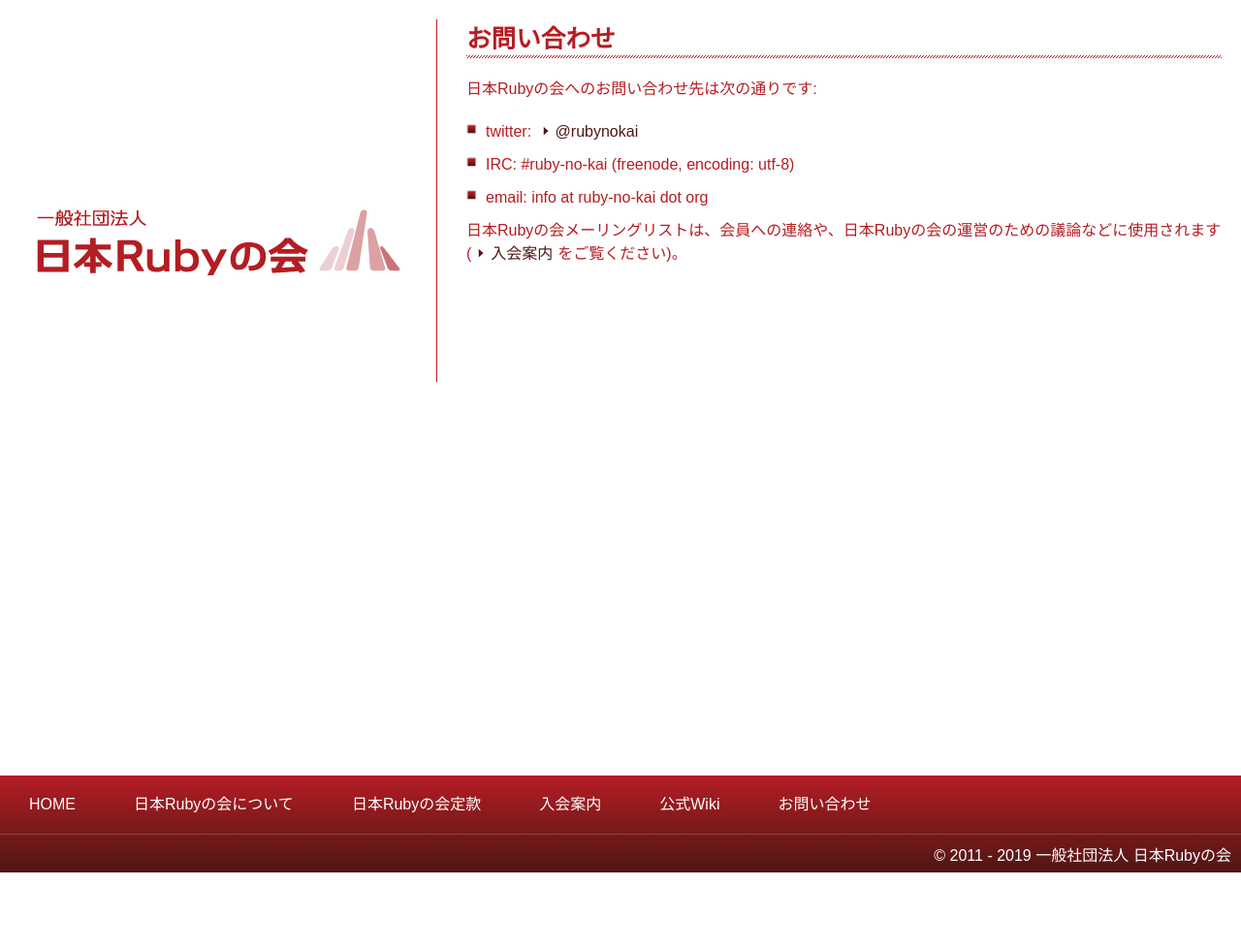
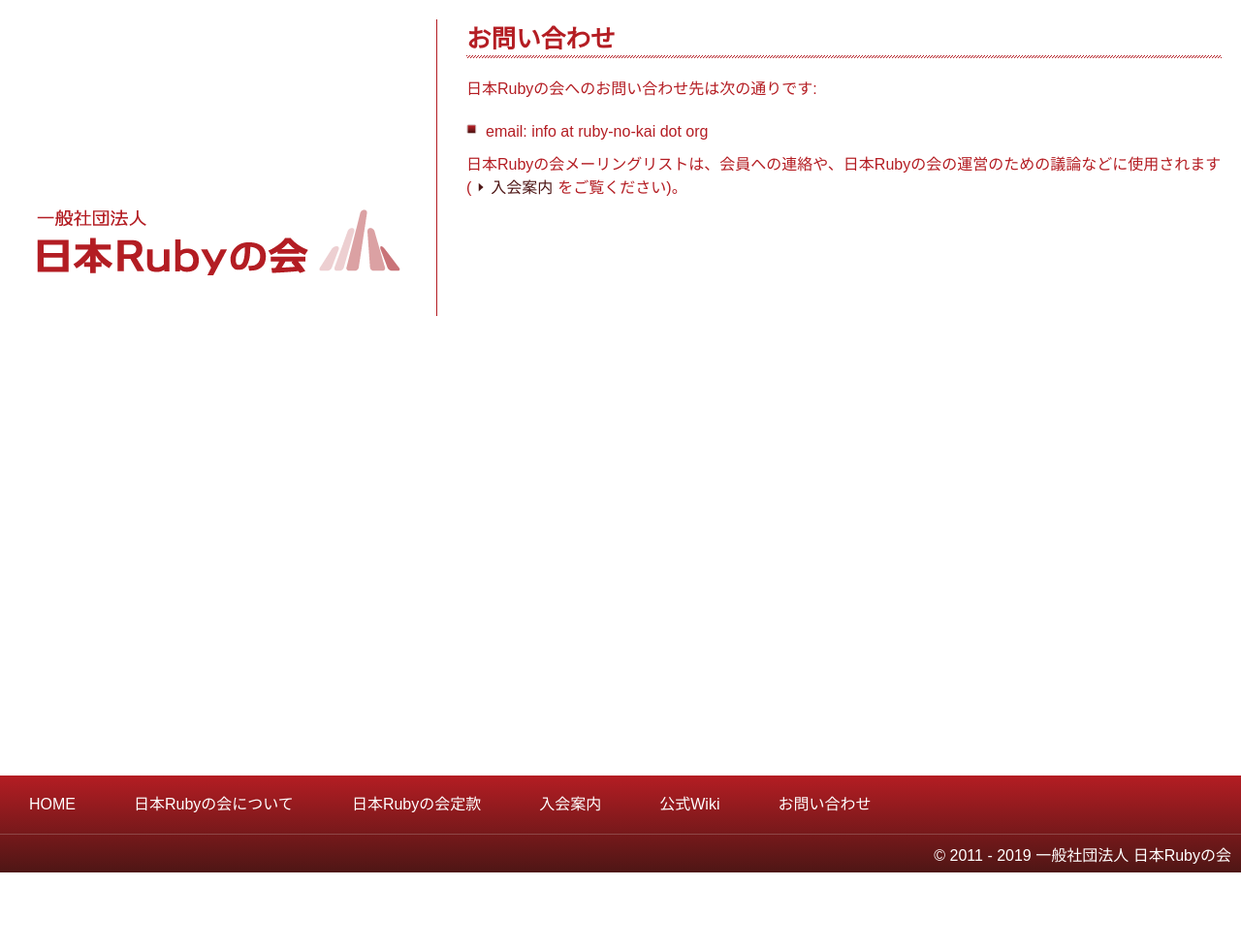
Before and after one commit to ruby-no-kai/official, a Jekyll site: the page built from contact.md, in a window 1280 px wide. Shown: the whole page at 97% size. Built offline with Jekyll 4.4.1, drawn with Linux system fonts in a browser that asks for light colours; nearby versions of some CDN libraries; our own code applies the rules of GitHub Pages for plain Markdown files.

Commit message:
Contact only email

```diff
--- a/contact.md
+++ b/contact.md
@@ -5,8 +5,6 @@ layout: default
 
 日本Rubyの会へのお問い合わせ先は次の通りです:
 
-* twitter: [@rubynokai](http://twitter.com/rubynokai)
-* IRC: #ruby-no-kai (freenode, encoding: utf-8)
 * email: info at ruby-no-kai dot org
 
 日本Rubyの会メーリングリストは、会員への連絡や、日本Rubyの会の運営のための議論などに使用されます([入会案内](/mailinglist.html)をご覧ください)。
```
